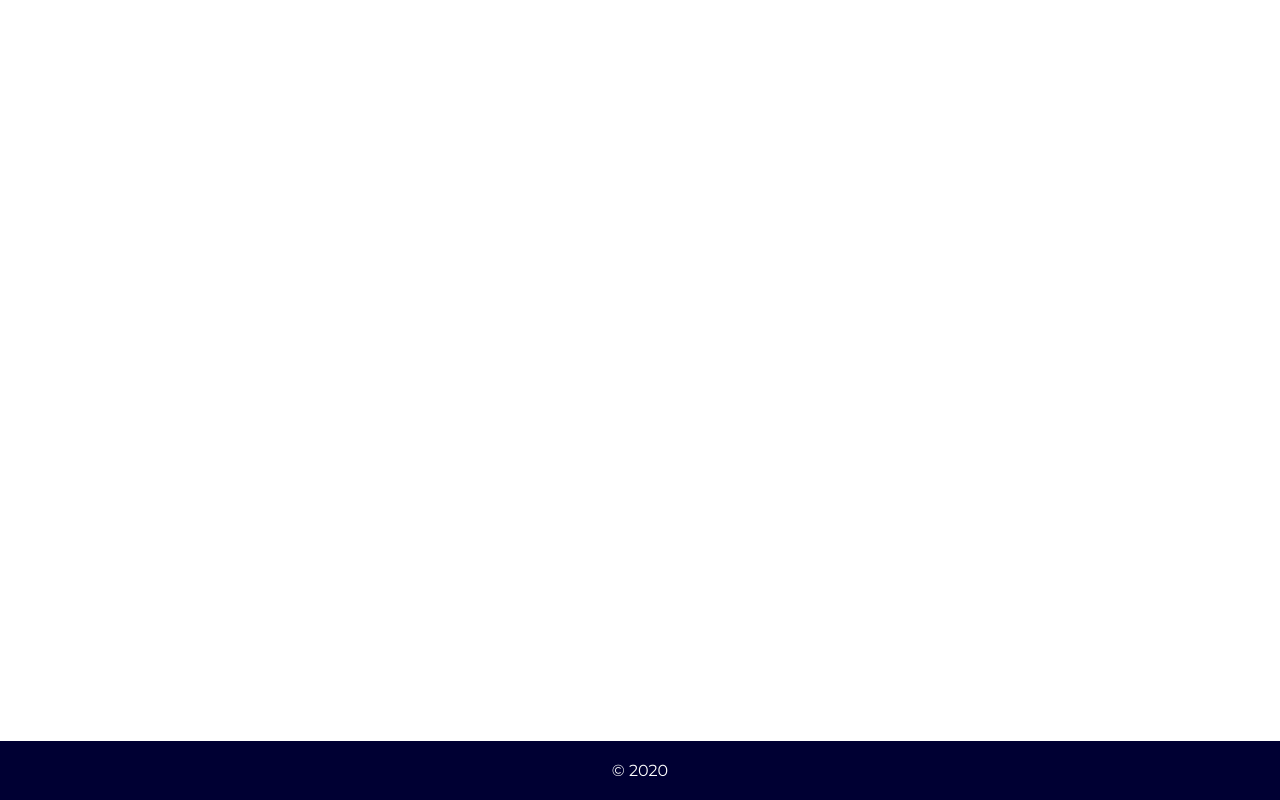
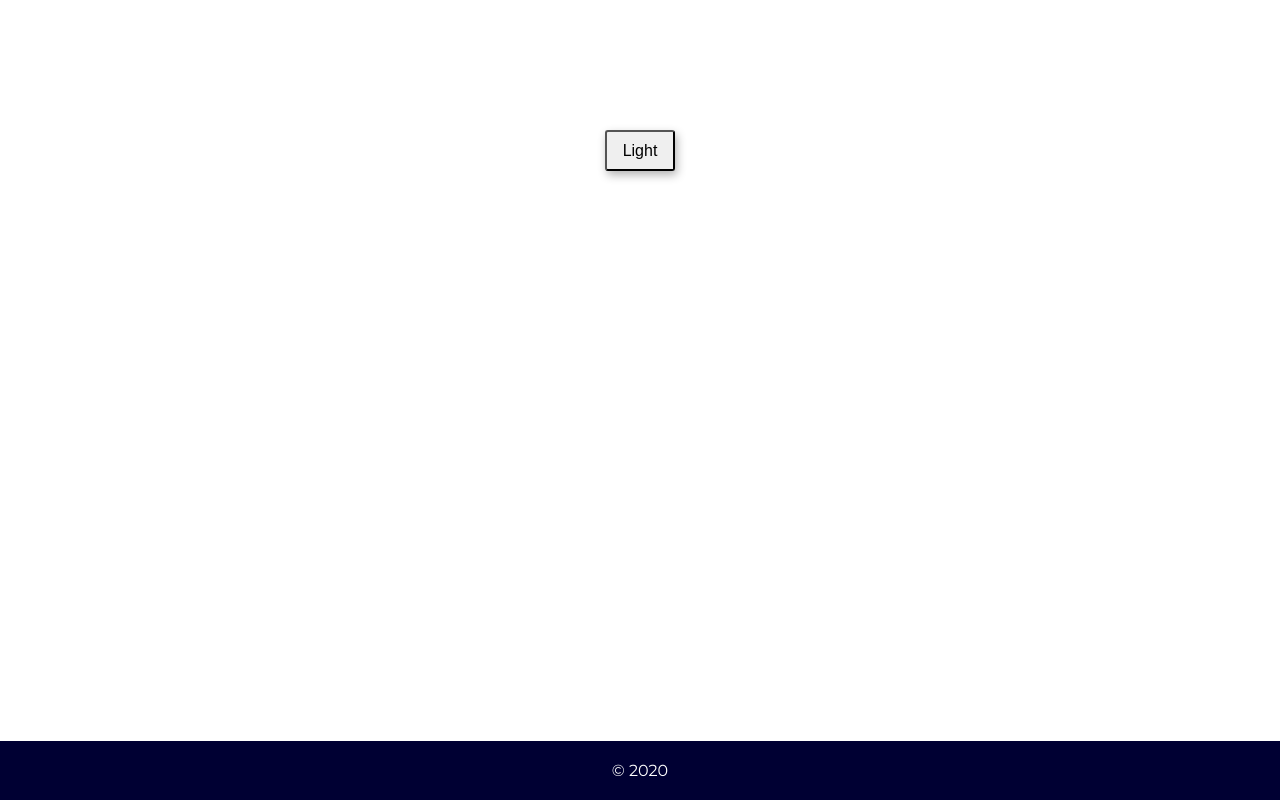
Before and after one commit to GabrielleEaston/hyTech, a React (Create React App) app in the folder client/: page /add-product in a window 1280 px wide. Built offline with nearby package versions, Linux system fonts and the light colour scheme.

Commit message:
button toggle for dark mode

```diff
--- a/client/src/App.css
+++ b/client/src/App.css
@@ -1,5 +1,30 @@
-.app {
+.app{
+  display: flex;
+  flex-direction: column;
+  align-items: center;
+
+}
+
+.darkMode{
+  background-color: #1f1f1f;
+  color: white;
   display: flex;
   flex-direction: column;
   align-items: center;
 }
+.lightMode {
+  background-color: white;
+  color: #1f1f1f;
+  display: flex;
+  flex-direction: column;
+  align-items: center;
+}
+.lightSwitch {
+
+margin-top: 130px;
+  z-index: 1;
+}
+.product-container {
+  background-color: white;
+
+}
--- a/client/src/App.jsx
+++ b/client/src/App.jsx
@@ -1,6 +1,5 @@
 import React, { Component } from 'react'
 import './App.css'
-// import Home from './components/Home'
 import Products from './components/Products'
 import ProductCreate from './components/ProductCreate'
 import ProductEdit from './components/ProductEdit'
@@ -15,11 +14,23 @@ class App extends Component {
   constructor() {
     super()
     this.state = {
-      user: null
+      user: null,
+      mode: false
     }
+    this.toggleDarkMode = this.toggleDarkMode.bind(this);
   }
 
+  toggleDarkMode() {
+    this.setState((state) => {
+      if (state.mode === true) {
 
+        return {mode: false}
+      } else {
+
+        return { mode: true };
+      }
+    });
+  }
   async componentDidMount() {
     const user = await verifyUser()
     if (user) {
@@ -34,8 +45,10 @@ class App extends Component {
   render() {
     const { setUser, clearUser } = this
     const { user } = this.state
+    if (this.state.mode) {
     return (
-      <div className="app">
+      <div className="darkMode">
+        <button onClick={this.toggleDarkMode} className="lightSwitch">Dark</button>
         <Switch>
           <Route exact path="/products" render={() => <Products user={user} />} />
           <Route exact path="/" render={() => <Products user={user} />} />
@@ -50,6 +63,25 @@ class App extends Component {
         <Footer />
       </div>
     )
+    } else {
+      return (
+        <div className="lightMode">
+        <button onClick={this.toggleDarkMode} className="lightSwitch">Light</button>
+        <Switch>
+          <Route exact path="/products" render={() => <Products user={user} />} />
+          <Route exact path="/" render={() => <Products user={user} />} />
+          <Route exact path="/sign-up" render={props => <SignUp setUser={setUser} history={props.history} />} />
+          <Route exact path="/sign-in" render={props => <SignIn setUser={setUser} history={props.history} />} />
+          <Route exact path="/sign-out" render={props => <SignOut user={user} clearUser={clearUser} history={props.history} />} />
+          <Route exact path="/products" render={() => <Products user={user} />} />
+          <Route exact path="/add-product" render={() => user ? <ProductCreate user={user} /> : <Redirect to='/add-product' />} />
+          <Route exact path="/products/:id/edit" render={(props) => user ? <ProductEdit {...props} user={user} /> : <Redirect to='/' />} />
+          <Route exact path="/products/:id" render={(props) => <ProductDetail {...props} history={props.history} user={user} />} />
+        </Switch>
+        <Footer />
+      </div>
+)
+    }
   }
 }
 
--- /dev/null
+++ b/client/src/components/DarkMode.jsx
@@ -0,0 +1,54 @@
+import React, { Component } from "react";
+
+
+
+class DarkMode extends Component {
+  constructor(props) {
+    super(props);
+    this.state = {
+      mode: false,
+    };
+
+    this.toggleDarkMode = this.toggleDarkMode.bind(this);
+
+  }
+
+  toggleDarkMode() {
+    this.setState((state) => {
+      if (state.mode === true) {
+
+        return { mode: false };
+      } else {
+
+        return { mode: true };
+      }
+    });
+  }
+
+  render() {
+    if (this.state.mode) {
+      return (
+
+          <body className="darkMode">
+
+          <button onClick={this.toggleDarkMode}>
+            Dark
+          </button>
+       </body>
+      );
+    } else {
+      return (
+
+          <body className="lightMode">
+
+          <button onClick={this.toggleDarkMode}>
+            Light
+          </button>
+      </body>
+
+      );
+    }
+  }
+}
+
+export default DarkMode;
--- a/client/src/components/Product.jsx
+++ b/client/src/components/Product.jsx
@@ -8,7 +8,7 @@ const Product = (props) => {
 
 
   return (
-    <>
+    <div className="product-container">
 
       <Link className="product" to={`/products/${props._id}`}>
         <h5>{props.author}</h5>
@@ -18,7 +18,7 @@ const Product = (props) => {
         <div className="product-description">{props.description}</div>
         <button>Read More</button>
       </Link>
-    </>
+    </div>
   )
 }
 
--- a/client/src/components/Products.css
+++ b/client/src/components/Products.css
@@ -2,7 +2,7 @@
     width: 650px;
     display: flex;
     flex-wrap: wrap;
-
+   background-color: transparent;
     justify-content: center;
     padding: 40px;
 }
@@ -48,14 +48,15 @@ select {
 }
 
 .products a{
-  margin-top: 200px;
+
   padding-left: 10px;
+  background-color: transparent;
 }
 
 .side{
 
   flex: 2 ;
-  background-color: #f1f1f1;
+  background-color: transparent;
   border-radius: 5px solid black;
   padding: 5px;
   width: 350px;
@@ -67,9 +68,10 @@ select {
 .main{
  flex: 2;
   border-radius: 5px solid black;
-  background-color: white;
+  background-color: transparent;
   width:750px;
   margin-left: 0px;
+  color: gray
 
 
 }
--- a/client/src/components/Products.jsx
+++ b/client/src/components/Products.jsx
@@ -4,6 +4,7 @@ import Product from './Product'
 import Search from './Search'
 import { AZ, ZA, lowestFirst, highestFirst } from "./Sort"
 import Layout from './shared/Layout'
+import DarkMode from "./DarkMode"
 import { getProducts } from '../services/product'
 
 
@@ -88,7 +89,7 @@ class Products extends Component {
                 <option value="price-descending">&nbsp; Price, high to low &nbsp;</option>
               </select>
             </form>
-
+{/* <DarkMode/> */}
           </div>
           <div className="main">
 
--- a/client/src/components/shared/Layout.css
+++ b/client/src/components/shared/Layout.css
@@ -9,6 +9,7 @@
 .layout-children {
     flex: 2;
     padding: 10px;
+    background-color: transparent;
 
 }
 
--- a/client/src/components/shared/Nav.jsx
+++ b/client/src/components/shared/Nav.jsx
@@ -2,6 +2,7 @@ import React from "react";
 import "./Nav.css";
 import { NavLink } from "react-router-dom";
 import Logo from "../../Logo.png";
+
 
 const authenticatedOptions = (
   <>
@@ -34,9 +35,9 @@ const Nav = ({ user }) => {
         </NavLink>
         <div className="links">
           {user && <div className="link welcome">Welcome, {user.username}</div>}
-          {/* {alwaysOptions} */}
           {user ? authenticatedOptions : unauthenticatedOptions}
         </div>
+
       </div>
     </nav>
   );
```
Also changed, not shown: client/src/components/DarkMode.css (added, +8 -0 lines).
